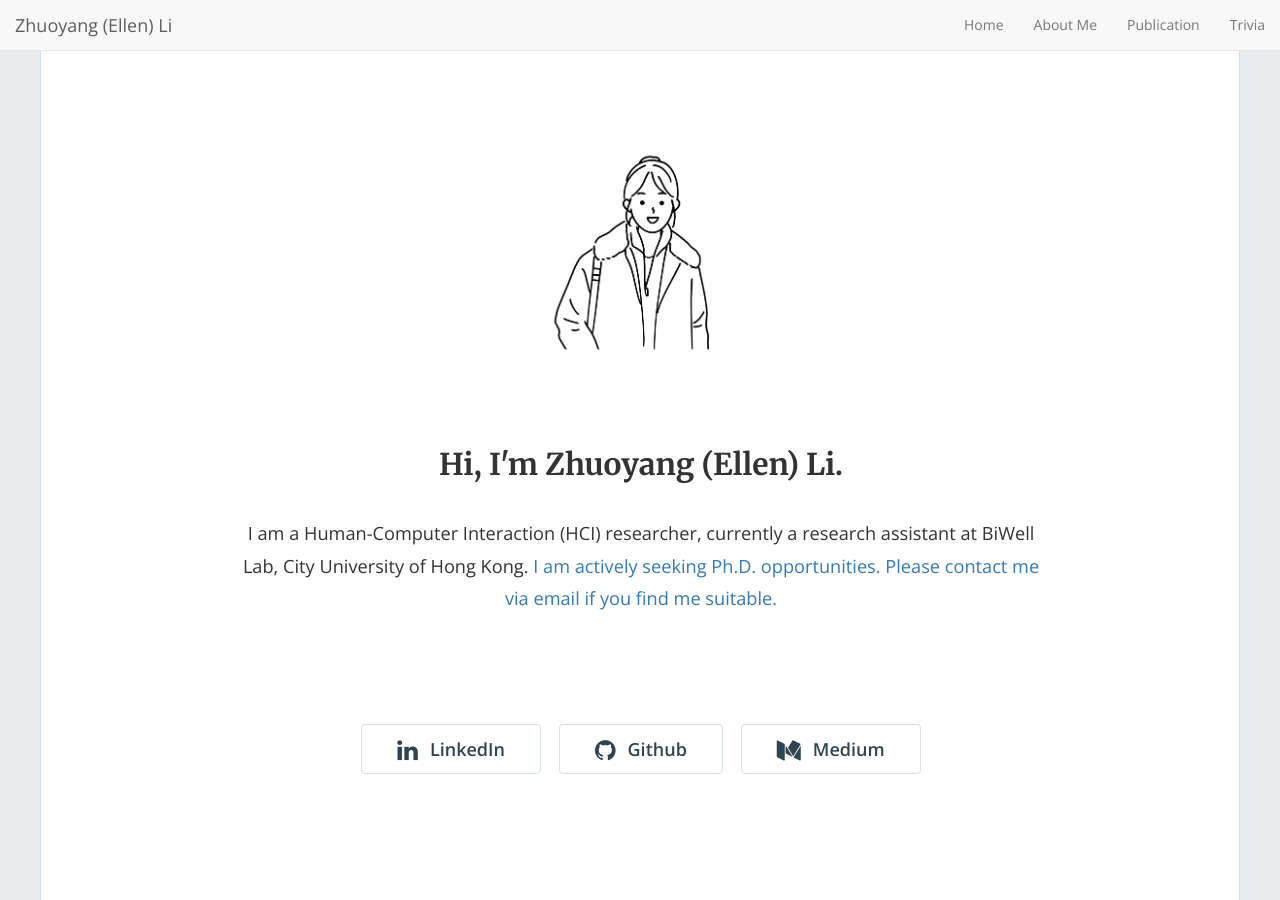
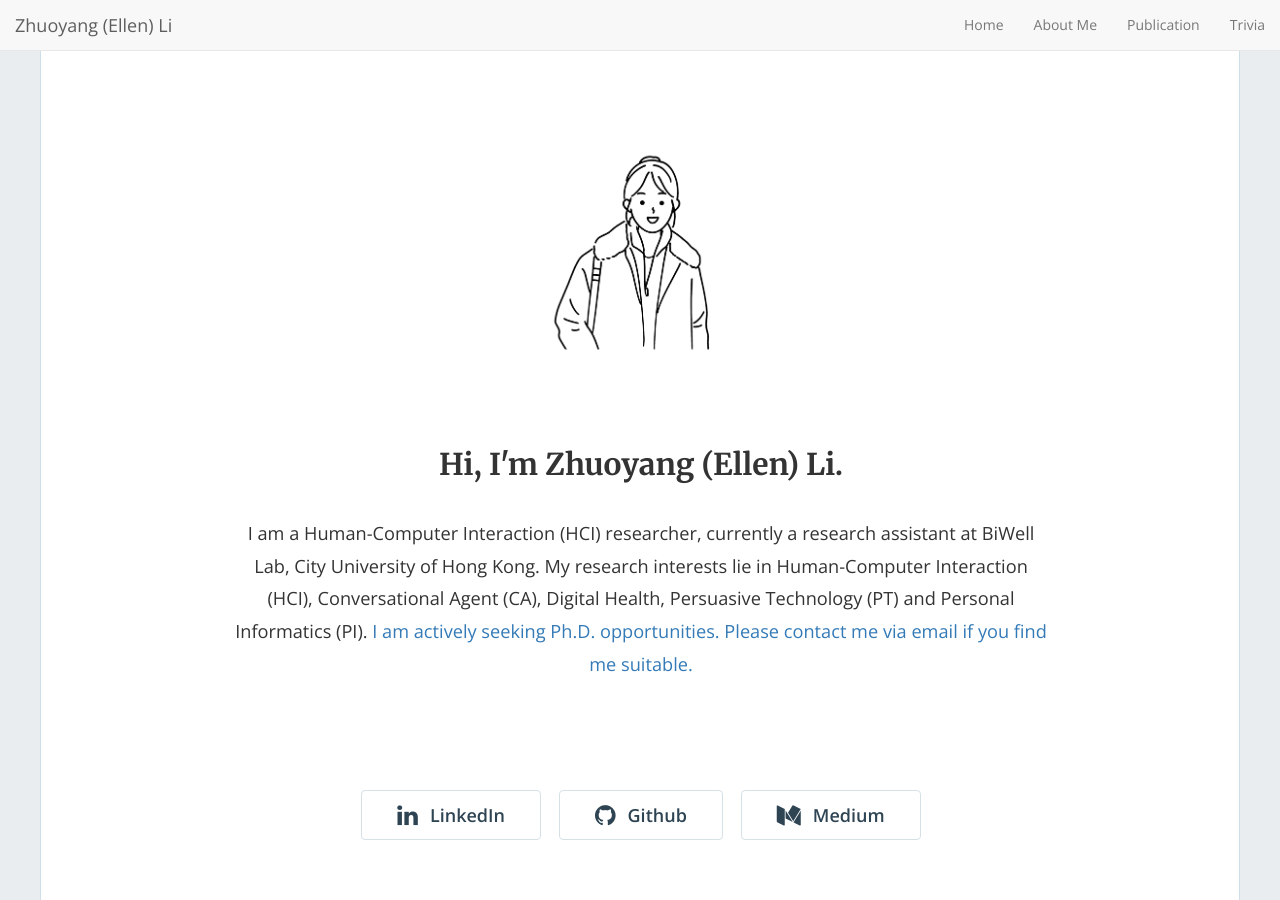
Before and after one commit to jamigibbs/phantom, a Jekyll site: the page built from index.html, in a window 1280 px wide and 900 px high. Built offline with Jekyll 4.4.1, drawn with Linux system fonts in a browser that asks for light colours; nearby versions of some CDN libraries; the list of posts is cut into pages by our own code.

Commit message:
Update _config.yml

```diff
--- a/_config.yml
+++ b/_config.yml
@@ -16,7 +16,7 @@
 avatar: '/img/favicon_1.png'
 title: "Hi, I'm Zhuoyang (Ellen) Li."
 email: 'zhuoyanli4@cityu.edu.hk'
-description: "I am a Human-Computer Interaction (HCI) researcher, currently a research assistant at BiWell Lab, City University of Hong Kong."
+description: "I am a Human-Computer Interaction (HCI) researcher, currently a research assistant at BiWell Lab, City University of Hong Kong. My research interests lie in Human-Computer Interaction (HCI), Conversational Agent (CA), Digital Health, Persuasive Technology (PT) and Personal Informatics (PI)."
 baseurl: "/" # the subpath of your site, e.g. /blog
 url: "https://ellenli2000.github.io" # the base hostname & protocol for your site, e.g. https://example.com
 linkedin_username: 'in/lizhuoyang720'
```
